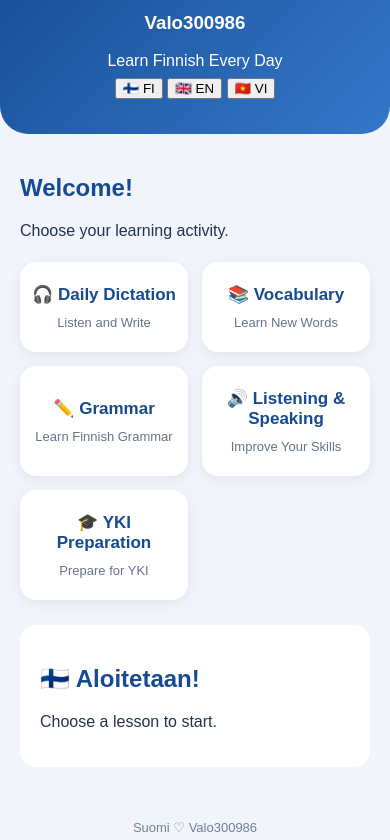
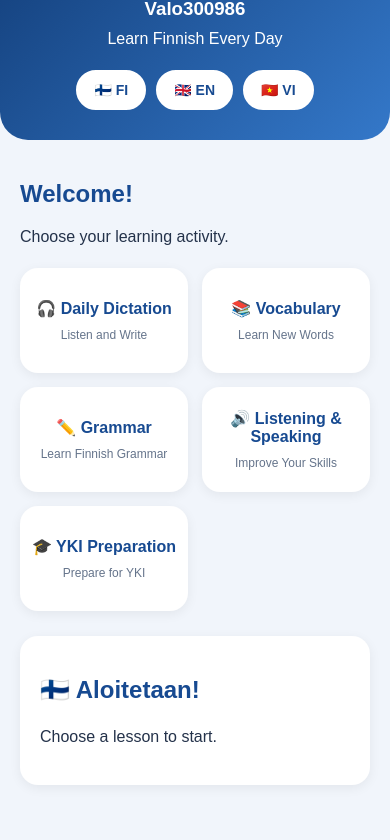
Before and after one commit to quang300986/Suomi-Valo300986, a plain HTML site: page index.html in a window 390 px wide. Shown: the part 85-925 px from the top of the page. Drawn offline with Linux system fonts and the light colour scheme.

Commit message:
Improve mobile app design

```diff
--- a/style.css
+++ b/style.css
@@ -11,20 +11,47 @@ body {
 }
 
 header {
-    background: linear-gradient(135deg, #164b91, #3478c9);
+    background: linear-gradient(135deg, #123d78, #3478c9);
     color: white;
     text-align: center;
-    padding: 35px 15px;
+    padding: 30px 15px;
     border-radius: 0 0 28px 28px;
 }
 
 header h1 {
-    font-size: 32px;
+    font-size: 34px;
     margin: 5px;
 }
 
+header h3 {
+    margin: 8px;
+}
+
 header p {
-    margin: 8px;
+    margin: 10px;
+}
+
+.language-switch {
+    display: flex;
+    justify-content: center;
+    gap: 10px;
+    margin-top: 22px;
+}
+
+.language-switch button {
+    background: white;
+    color: #174a91;
+    border: 2px solid white;
+    border-radius: 25px;
+    padding: 10px 16px;
+    font-size: 14px;
+    font-weight: bold;
+    cursor: pointer;
+}
+
+.language-switch button:active {
+    background: #dceaff;
+    transform: scale(0.95);
 }
 
 main {
@@ -34,7 +61,7 @@ main {
 }
 
 main h2 {
-    color: #164b91;
+    color: #174a91;
 }
 
 .menu {
@@ -47,13 +74,14 @@ main h2 {
 .menu button {
     background: white;
     border: none;
-    border-radius: 16px;
+    border-radius: 18px;
     padding: 22px 10px;
-    color: #164b91;
-    font-size: 17px;
+    color: #174a91;
+    font-size: 16px;
     font-weight: bold;
     box-shadow: 0 3px 12px #00000010;
     cursor: pointer;
+    min-height: 105px;
 }
 
 .menu button:active {
@@ -64,21 +92,56 @@ main h2 {
     display: block;
     margin-top: 10px;
     color: #65748b;
-    font-size: 13px;
+    font-size: 12px;
     font-weight: normal;
 }
 
 #lesson {
     background: white;
     padding: 20px;
-    border-radius: 16px;
+    border-radius: 18px;
     margin-top: 25px;
-    min-height: 120px;
+    box-shadow: 0 3px 12px #00000010;
+}
+
+#lesson button {
+    background: #174a91;
+    color: white;
+    border: none;
+    border-radius: 12px;
+    padding: 13px 18px;
+    margin: 6px 3px;
+    font-size: 15px;
+    cursor: pointer;
+}
+
+#lesson textarea {
+    font-family: Arial, sans-serif;
+    margin: 10px 0;
+}
+
+#lesson p {
+    line-height: 1.6;
 }
 
 footer {
     text-align: center;
     color: #718096;
-    padding: 20px;
+    padding: 25px;
     font-size: 13px;
 }
+
+button {
+    -webkit-tap-highlight-color: transparent;
+}
+
+@media (max-width: 360px) {
+    .language-switch {
+        gap: 5px;
+    }
+
+    .language-switch button {
+        padding: 9px 11px;
+        font-size: 12px;
+    }
+}
```
